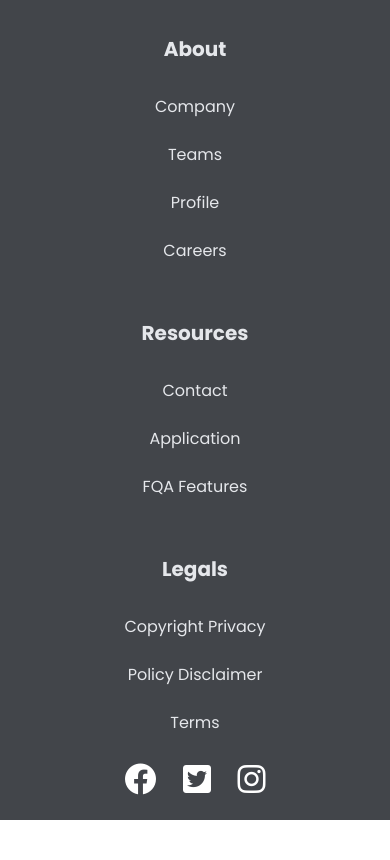
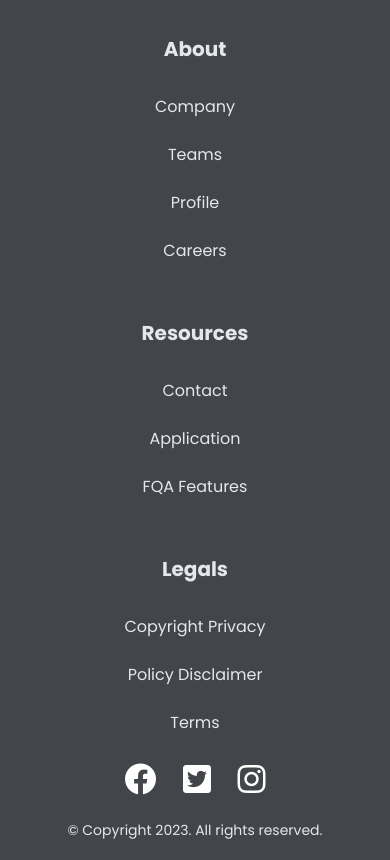
Before and after one commit to Abhishekranjan-01/E-Bikes, a plain HTML site: page index.html in a window 390 px wide. Shown: the part 10781-11641 px from the top of the page. Before the commit the page ends 11601 px from the top, so only its background shows below. Drawn offline with nearby package versions, Linux system fonts and the light colour scheme.

Commit message:
Copyright Statement Added In Footer Section With Responsiveness

```diff
--- a/index.html
+++ b/index.html
@@ -426,7 +426,7 @@
 
     <!-- Footer Section -->
 
-    <footer class="font-['Poppins','sans-serif'] bg-[#42454A] py-10">
+    <footer class="font-['Poppins','sans-serif'] bg-[#42454A] pt-10 pb-20 relative">
 
         <div class="flex flex-col max-md:items-start md:flex-row-reverse relative">
 
@@ -469,6 +469,11 @@
 
         </div>
 
+        <!-- Copyright Statement -->
+
+
+        <h1 class="mx-auto w-full text-center text-gray-200  absolute bottom-5 max-md:text-sm">&copy; Copyright 2023. All rights reserved.</h1>
+
 
     </footer>
 
```
Also changed, not shown: style.css.
